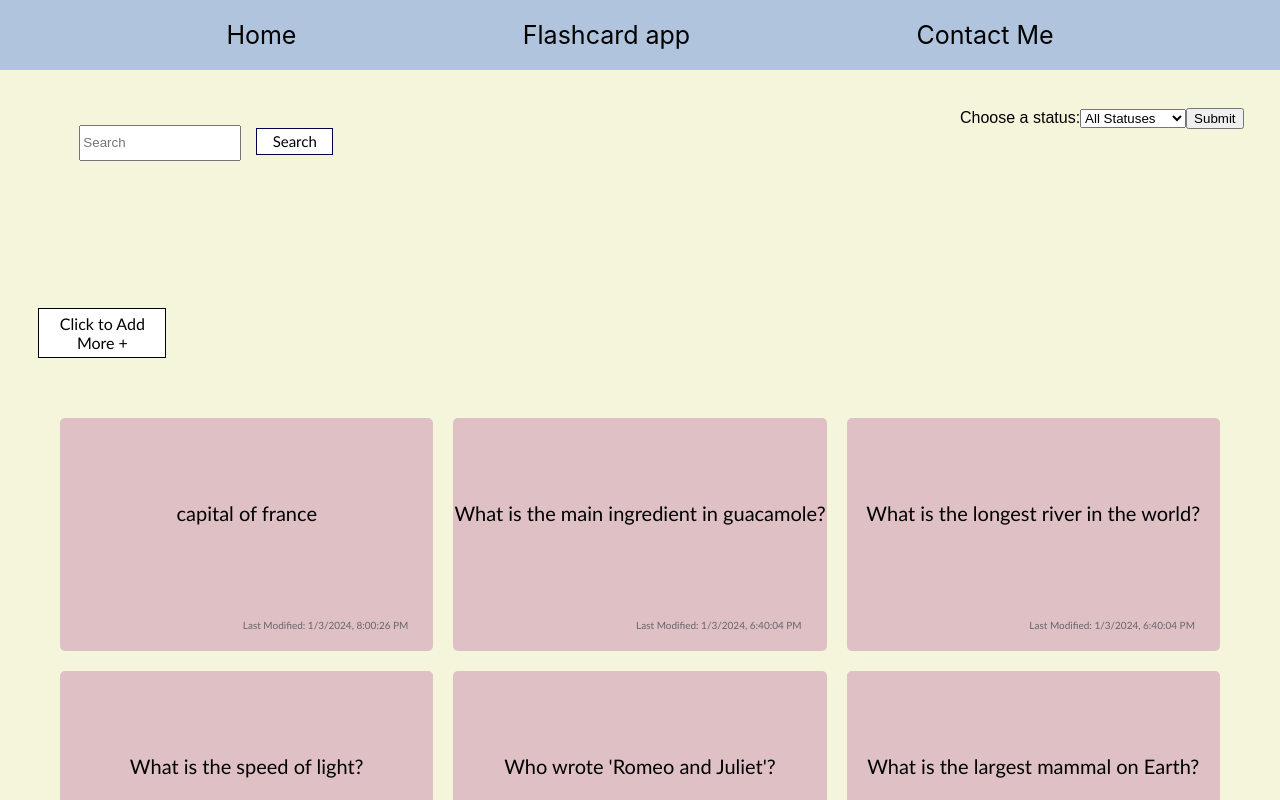
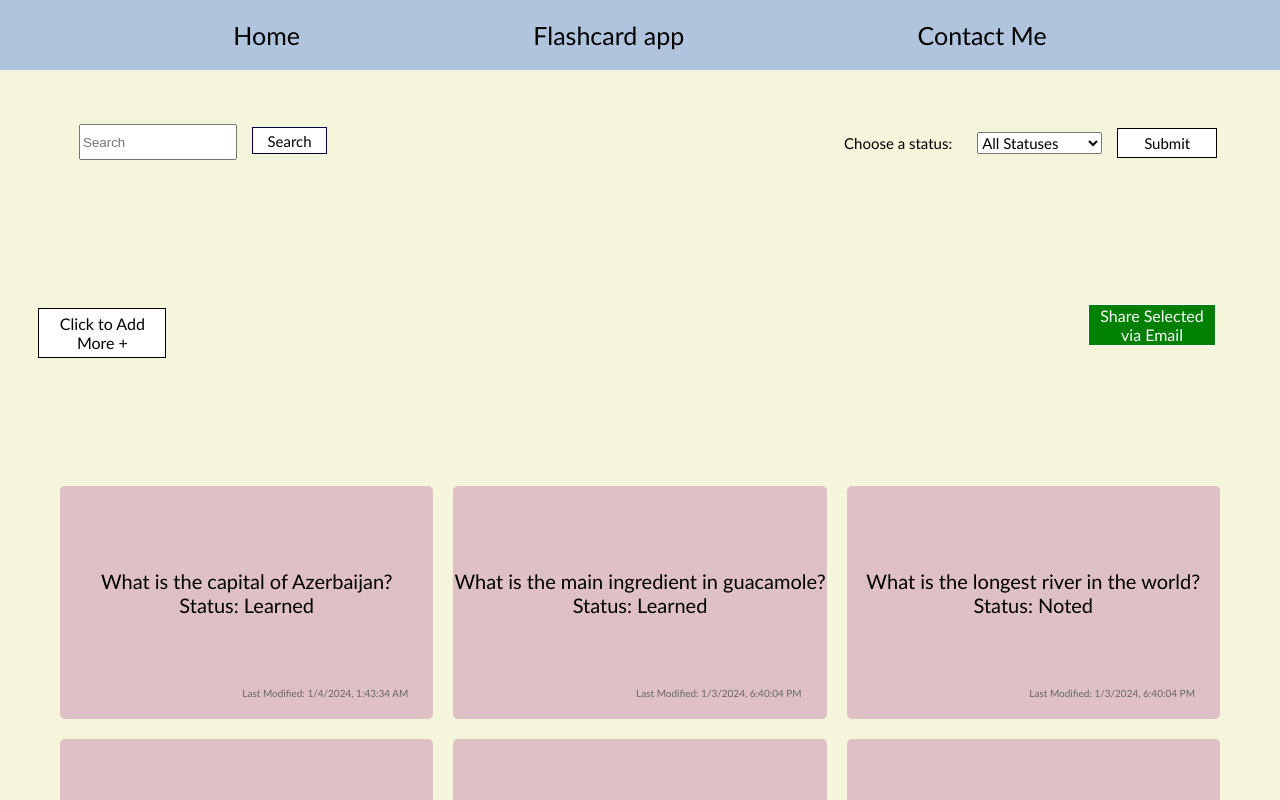
Before and after one commit to novruzluaytan/assignment3---flashcard-app, a React (Create React App) app: page /flashCard in a window 1280 px wide. Shown: the top 800 px of the page. Built offline with nearby package versions, Linux system fonts and the light colour scheme; data requests are answered from the project's data file.

Commit message:
added sharing function

```diff
--- a/db.json
+++ b/db.json
@@ -20,12 +20,6 @@
       "answer": "Mars",
       "lastModified": "1/1/2024, 1:20:20 PM",
       "status": "Want to Learn"
-    },
-    {
-      "question": "What is the capital of Azerbaijan?",
-      "answer": "Baku",
-      "id": 12,
-      "status": "Learned"
     },
     {
       "id": 13,
@@ -56,11 +50,16 @@
       "status": "Noted"
     },
     {
-      "question": "capital of france",
-      "answer": "paris",
-      "lastModified": "1/3/2024, 8:00:26 PM",
-      "id": 29,
-      "status": "Learned"
+      "question": "What is the capital of Azerbaijan?",
+      "answer": "Baku",
+      "lastModified": "1/4/2024, 1:43:34 AM",
+      "status": "Learned",
+      "id": 30
+    },
+    {
+      "question": "What is the second big city of Azerbaijan?",
+      "answer": "Ganja",
+      "id": 32
     }
   ],
   "messages": [
--- a/package.json
+++ b/package.json
@@ -8,6 +8,8 @@
     "@testing-library/user-event": "^13.5.0",
     "axios": "^1.6.3",
     "react": "^18.2.0",
+    "react-dnd": "^16.0.1",
+    "react-dnd-html5-backend": "^16.0.1",
     "react-dom": "^18.2.0",
     "react-router-dom": "^6.21.1",
     "react-scripts": "^5.0.1",
--- a/src/App.js
+++ b/src/App.js
@@ -4,12 +4,14 @@ import React from'react';
 import Home from './pages/HomePage.jsx'
 import Flashcard from './pages/FlashcardApp.jsx'
 import Contact from './pages/Contact.jsx'
+import Navbar from './assets/Navbar.jsx'
 
 
 function App() {
   return (
     <div className="App">
       <Router>
+        <Navbar />
         <Routes>
           <Route path="/" element={<Home />} />
           <Route path="/homepage" element={<Home />} />
--- a/src/pages/FlashcardApp.jsx
+++ b/src/pages/FlashcardApp.jsx
@@ -1,6 +1,8 @@
-import React, { useState, useEffect } from 'react';
+import React, { useState, useEffect, useCallback } from 'react';
 import Navbar from '../assets/Navbar.jsx'
 import '../styles/flashcard.css'
+import { DndProvider, useDrag, useDrop } from 'react-dnd';
+import { HTML5Backend } from 'react-dnd-html5-backend';
 
 const FlashcardApp = () => {
   const [flashcards, setFlashcards] = useState([]);
@@ -11,6 +13,7 @@ const FlashcardApp = () => {
   const [showBackButton, setShowBackButton] = useState(false);
   const [hoveredCardId, setHoveredCardId] = useState(null);
   const [statusFilter, setStatusFilter] = useState('');
+  const [selectedCards, setSelectedCards] = useState([]);
 
 
 
@@ -81,7 +84,7 @@ const FlashcardApp = () => {
     }
   };
 
-  const handleAddFlashcard = async () => {
+  const handleAddFlashcard = useCallback(async () => {
     const newQuestion = prompt('Enter the question:');
     const newAnswer = prompt('Enter the answer:');
     const newStatus = prompt('Enter the status:'); // Add this line
@@ -113,7 +116,17 @@ const FlashcardApp = () => {
         console.error('Error adding flashcard:', error);
       }
     }
-  };
+  }, [statusFilter]);
+
+  const handleSendViaEmail = () => {
+    const selectedCardsData = flashcards.filter((card) => selectedCards.includes(card.id));
+    const jsonData = JSON.stringify(selectedCardsData, null, 2);
+
+    const mailto = `mailto:?subject=FlashCards&body=${encodeURIComponent(jsonData)}`;
+
+    window.location.href = mailto;
+};
+
 
 
   const handleMouseEnter = (card) => {
@@ -143,15 +156,16 @@ const FlashcardApp = () => {
             onMouseLeave={handleMouseLeave}
           >
             {card.flipped ? card.answer : card.question}
+            <div>{`Status: ${card.status}`}</div>
             {hoveredCardId === card.id && (
               <div className="card-buttons">
                 <button onClick={() => handleEdit(card)} className='btn'>Edit</button>
                 <button onClick={() => handleDelete(card)} className='btn'>Delete</button>
               </div>
             )}
-            {card.lastModified && (
+
               <div className="last-modified">{`Last Modified: ${card.lastModified}`}</div>
-            )}
+
           </div>
         );
       }
@@ -189,15 +203,11 @@ const FlashcardApp = () => {
   const searchCards = () => {
     const searchTermLowerCase = searchTerm.toLowerCase().trim();
 
-    if (searchTermLowerCase === '') {
+    if (searchTermLowerCase === '') { // bu ne demekdie amk hardan yazmisan bunu dsfjhsf
       setFlashcards(originalFlashcards);
     } else {
       const searchResults = originalFlashcards.filter(
-        (card) =>
-          (card.question.toLowerCase().includes(searchTermLowerCase) ||
-            card.answer.toLowerCase().includes(searchTermLowerCase)) &&
-          (!statusFilter || card.status.toLowerCase() === statusFilter.toLowerCase())
-      );
+        (card) => (card.status === statusFilter));
 
       setFlashcards(searchResults);
       setShowBackButton(true);
@@ -213,7 +223,7 @@ const FlashcardApp = () => {
 
   return (
     <>
-      <Navbar />
+
       <div className="container">
         <div className="search-container">
           <div className='search'>
@@ -231,17 +241,18 @@ const FlashcardApp = () => {
             <form action="/action_page.php">
               <label for="status">Choose a status:</label>
               <select id="status" name="status" onChange={(e) => setStatusFilter(e.target.value)}>
-                <option value="">All Statuses</option>
+                <option value="" >All Statuses</option>
                 <option value="learned">Learned</option>
                 <option value="wantToLearn">Want to Learn</option>
                 <option value="noted">Noted</option>
               </select>
-              <input type="submit" value="Submit" />
+              <input type="submit" value="Submit" className='submit-status' />
             </form>
           </div>
 
         </div>
         <button className="add-flashcard-button" onClick={handleAddFlashcard}>Click to Add More + </button>
+        <button onClick={handleSendViaEmail} className='share-btn'>Share Selected via Email</button>
         <div className="app">
           <div className="flashcard-container">{displayFlashcards()}</div>
           <div className="pagination-container">{displayPagination()}</div>
--- a/src/pages/contact.jsx
+++ b/src/pages/contact.jsx
@@ -48,7 +48,6 @@ const ContactPage = () => {
     return (
         <>
             <div className='main'>
-                <Navbar />
                 <h1>Contact Me</h1>
                 <p>
                     Feel free to reach out through the contact me page for any inquiries, collaborations, or just to say hello!
--- a/src/pages/homePage.jsx
+++ b/src/pages/homePage.jsx
@@ -6,7 +6,7 @@ import '../styles/HomePage.css';
 function HomePage() {
     return (
         <>
-            <Navbar />
+
             <div className = "container">
                 <header>
                 <h1>Aytan Novruzlu - Portfolio</h1>
--- a/src/styles/HomePage.css
+++ b/src/styles/HomePage.css
@@ -2,7 +2,8 @@
     width: 100%;
     height: 100vh;
     background-color: beige;
-    font-family: Arial, sans-serif;
+    font-family: 'Trebuchet MS', 'Lucida Sans Unicode', 'Lucida Grande', 'Lucida Sans', Arial, sans-serif;
+    font-size: 15px;
 }
 
 .linkGithub {
--- a/src/styles/flashcard.css
+++ b/src/styles/flashcard.css
@@ -67,7 +67,7 @@ margin-left:5%;
 }
 
 .card-buttons {
-  padding-top: 19%;
+  padding-top: 13%;
   padding-left:2%;
   position: relative;
   display: flex;
@@ -116,6 +116,11 @@ margin-left:5%;
   margin-left:1%;
 }
 
+.search-btn:hover,
+.back-btn:hover {
+  background-color: rgb(224, 224, 224);
+}
+
 .add-flashcard-button{
   width:10%;
   height:50px;
@@ -140,11 +145,67 @@ font-family: 'Trebuchet MS', 'Lucida Sans Unicode', 'Lucida Grande', 'Lucida San
 
 .container{
   background-color: beige;
+  width:100%;
+  height:fit-content;
 }
 
 .search{
   width:60%;
 }
+
 .option{
-  width:30%;
+  width:40%;
+  margin-top:1.5%;
 }
+
+label{
+  font-family: 'Trebuchet MS', 'Lucida Sans Unicode', 'Lucida Grande', 'Lucida Sans', Arial, sans-serif;
+  font-size: 15px;
+}
+
+#status{
+  margin-left:5%;
+  width:25%;
+  font-family: 'Trebuchet MS', 'Lucida Sans Unicode', 'Lucida Grande', 'Lucida Sans', Arial, sans-serif;
+  font-size: 15px;
+}
+
+.submit-status{
+  margin-left:3%;
+  width:20%;
+  height: 30px;
+  cursor: pointer;
+  font-family: 'Trebuchet MS', 'Lucida Sans Unicode', 'Lucida Grande', 'Lucida Sans', Arial, sans-serif;
+  font-size: 15px;
+  background-color: white;
+  border:none;
+  border:1px solid black;
+}
+
+.submit-status:hover{
+  background-color: rgb(224, 224, 224);
+}
+
+.share-btn{
+  position: relative;
+  bottom:80px;
+  width:10%;
+  height:50%;
+  margin-left:85%;
+  margin-top:2%;
+  cursor: pointer;
+  font-family: 'Trebuchet MS', 'Lucida Sans Unicode', 'Lucida Grande', 'Lucida Sans', Arial, sans-serif;
+  font-size: 16px;
+  background-color: green;
+  border:none;
+  border:1px solid white;
+  color:white;
+  text-align: center;
+}
+
+.share-btn:hover{
+  background-color: white;
+  border:none;
+  border:1px solid green;
+  color:green;
+}
--- a/src/styles/navbar.css
+++ b/src/styles/navbar.css
@@ -14,6 +14,7 @@
   font-size: 25px;
   color: black;
   text-decoration: none;
+  font-family: 'Trebuchet MS', 'Lucida Sans Unicode', 'Lucida Grande', 'Lucida Sans', Arial, sans-serif;
 }
 
 .page:hover {
```
Also changed, not shown: 1 other file (tests, documents, lock files or other folders).
